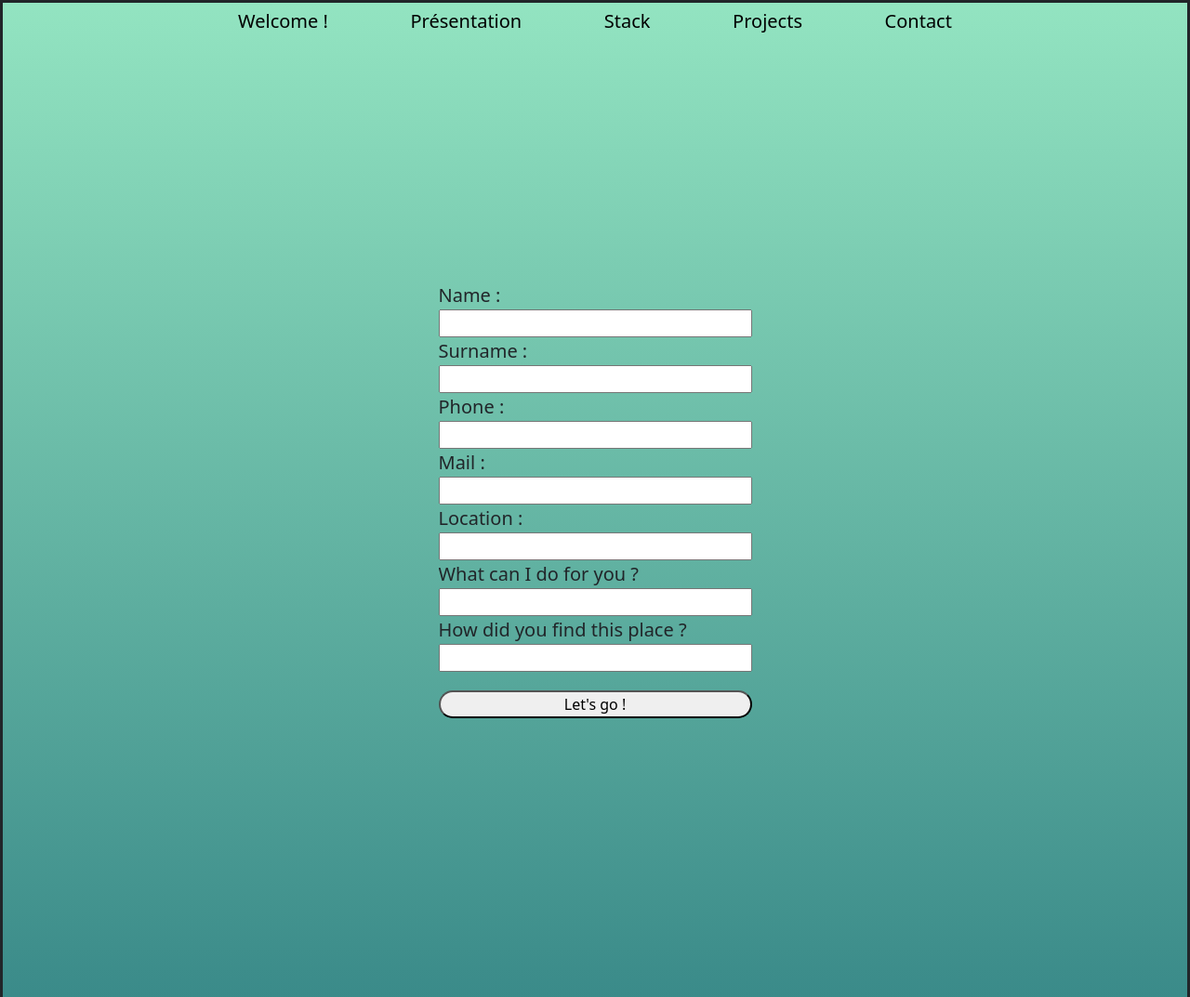
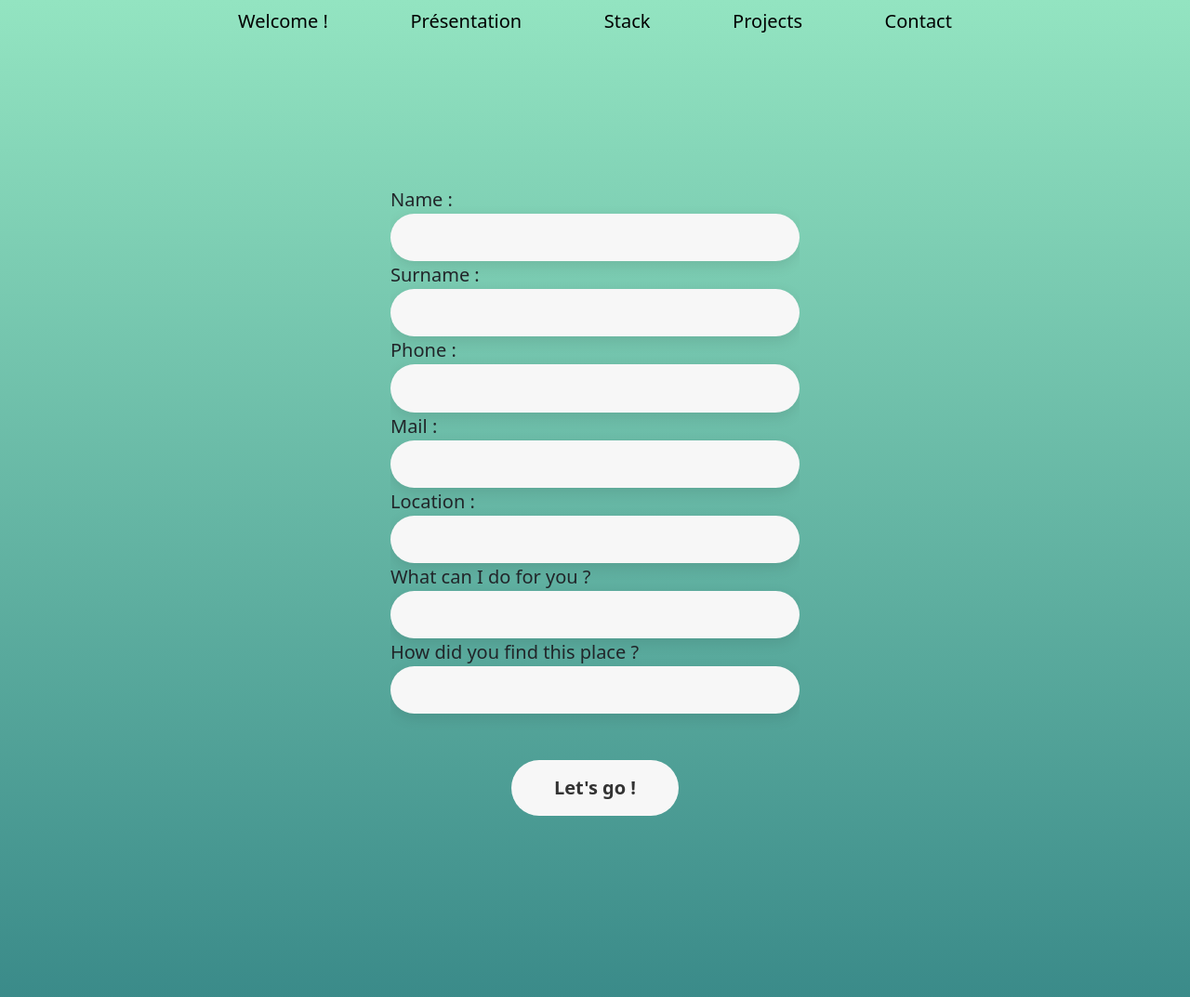
Before and after one commit to belkacem-oussama/belkacem_oussama, a React app: page /contact in a window 1280 px wide. Shown: the top 1073 px of the page at 93% size. Built offline with nearby package versions, Linux system fonts and the light colour scheme.

Commit message:
display thanks component on submit, styles

```diff
--- a/src/components/App/App.js
+++ b/src/components/App/App.js
@@ -5,6 +5,8 @@ import Error from '../Error/Error'
 import Footer from '../Footer/Footer'
 import Header from '../Header/Header'
 import Home from '../Home/Home'
+import Thanks from '../Thanks/Thanks'
+
 import styles from './styles.css'
 
 export default function App() {
--- a/src/components/Contact/Contact.js
+++ b/src/components/Contact/Contact.js
@@ -1,4 +1,5 @@
 import { useState } from 'react'
+import Thanks from '../Thanks/Thanks'
 
 import styles from './styles.css'
 
@@ -11,6 +12,7 @@ export default function Contact() {
     const [formLocation, setLocation] = useState('')
     const [formHelp, setHelp] = useState('')
     const [formInfos, setInfos] = useState('')
+    const [submited, setSubmited] = useState(false)
 
     const handleNameChange = (e) => {
         setName(e.target.value)
@@ -34,25 +36,34 @@ export default function Contact() {
         setInfos(e.target.value)
     }
 
+    const handleSubmit = (e) => {
+        e.preventDefault();
+        setSubmited(true)
+    }
+
   return (
     <div className='form_container'>
-        <form>
+        {submited ?
+        <Thanks />
+        :
+        <form onSubmit={handleSubmit}>
             <label>Name :</label>
-            <input type='text' name='name' onChange={handleNameChange} value={formName} ></input>
+            <input type='text' name='name' onChange={handleNameChange} value={formName} required ></input>
             <label>Surname :</label>
-            <input type='text' name='subject' onChange={handleSurnameChange} value={formSurname} ></input>
+            <input type='text' name='subject' onChange={handleSurnameChange} value={formSurname} required ></input>
             <label>Phone :</label>
             <input type='text' name='subject' onChange={handlePhoneChange} value={formPhone} ></input>
             <label>Mail :</label>
-            <input type='text' name='subject' onChange={handleMailChange} value={formMail} ></input>
+            <input type='text' name='subject' onChange={handleMailChange} value={formMail} required ></input>
             <label>Location :</label>
             <input type='text' name='subject' onChange={handleLocationChange} value={formLocation} ></input>
             <label>What can I do for you ?</label>
-            <input type='text' name='subject' onChange={handleHelpChange} value={formHelp} ></input>
+            <input type='text' name='subject' onChange={handleHelpChange} value={formHelp} required ></input>
             <label>How did you find this place ?</label>
             <input type='text' name='subject' onChange={handleInfosChange} value={formInfos} ></input>
-            <button>Let's go !</button>
+            <button >Let's go !</button>
         </form>
+        }
     </div>
   )
 }
--- a/src/components/Contact/styles.css
+++ b/src/components/Contact/styles.css
@@ -2,8 +2,7 @@
     display: flex;
     flex-direction: column;
     justify-content: center;
-    border: solid;
-    padding: 300px;
+    padding: 200px;
 }
 
 form{
@@ -15,12 +14,47 @@ form{
     width: 50%;
 }
 
+form input {
+    display: block;
+    width: 100%;
+    padding: 16px 20px;
+    font-size: 16px;
+    line-height: 1.2;
+    color: #333;
+    background-color: #f7f7f7;
+    border: none;
+    border-radius: 30px;
+    box-shadow: 0 5px 15px rgba(0, 0, 0, 0.1);
+    transition: box-shadow 0.3s ease;
+  }
+
+  form input:focus {
+    outline: none;
+    box-shadow: 0 10px 20px rgba(0, 0, 0, 0.2);
+  }
+
+
 form label{
     font-size: 20px;
 }
 
-form button{
-    margin-top: 20px;
-    border-radius: 20px;
+form button {
+    margin-top: 50px;
+    margin-left: auto;
+    margin-right: auto;
+    border-radius: 30px;
+    width: 180px;
+    height: 60px;
+    background-color: #f7f7f7;
+    border: none;
+    font-size: 20px;
+    font-weight: bold;
+    color: #333;
+    cursor: pointer;
+    transition: background-color 0.3s ease;
+  }
 
-}
+  form button:hover {
+    background-color: #333;
+    color: #f7f7f7;
+  }
--- a/src/components/Footer/Footer.js
+++ b/src/components/Footer/Footer.js
@@ -75,7 +75,7 @@ export default function Footer() {
                     }}
                 >
                 </img>
-                <a href="mailto:email@example.com" target="_blank">Send me a mail !</a>
+                <a href="mailto:oussama.blkc@gmail.com" target="_blank">Send me a mail !</a>
                 </div>
             </Card.Text>
             <Card.Text>Or, you can send me a message !</Card.Text>
--- /dev/null
+++ b/src/components/Thanks/Thanks.js
@@ -0,0 +1,15 @@
+import { NavLink } from 'react-router-dom'
+
+import thanksLogo from '../../assets/thanks.png'
+
+import styles from './styles.css'
+
+export default function Thanks() {
+  return (
+    <div className='thanks'>
+        <img src={thanksLogo}></img>
+        <h1>Your message have been set !</h1>
+        <NavLink to='/' id='navlink' >Come back to Home</NavLink>
+    </div>
+  )
+}
--- /dev/null
+++ b/src/components/Thanks/styles.css
@@ -0,0 +1,31 @@
+.thanks{
+    padding: 200px;
+    display: flex;
+    flex-direction: column;
+    justify-content: center;
+}
+
+.thanks img{
+    width: 20%;
+    animation: rotate 2s infinite;
+    margin-left: auto;
+    margin-right: auto;
+}
+
+.thanks h1{
+    width: 20%;
+    margin-left: auto;
+    margin-right: auto;
+}
+
+#navlink{
+    margin-left: auto;
+    margin-right: auto;
+}
+
+@keyframes rotate {
+    0%,
+    75% {
+        transform: rotateX(360deg);
+    }
+  }
```
Also changed, not shown: src/assets/thanks.png (added).
